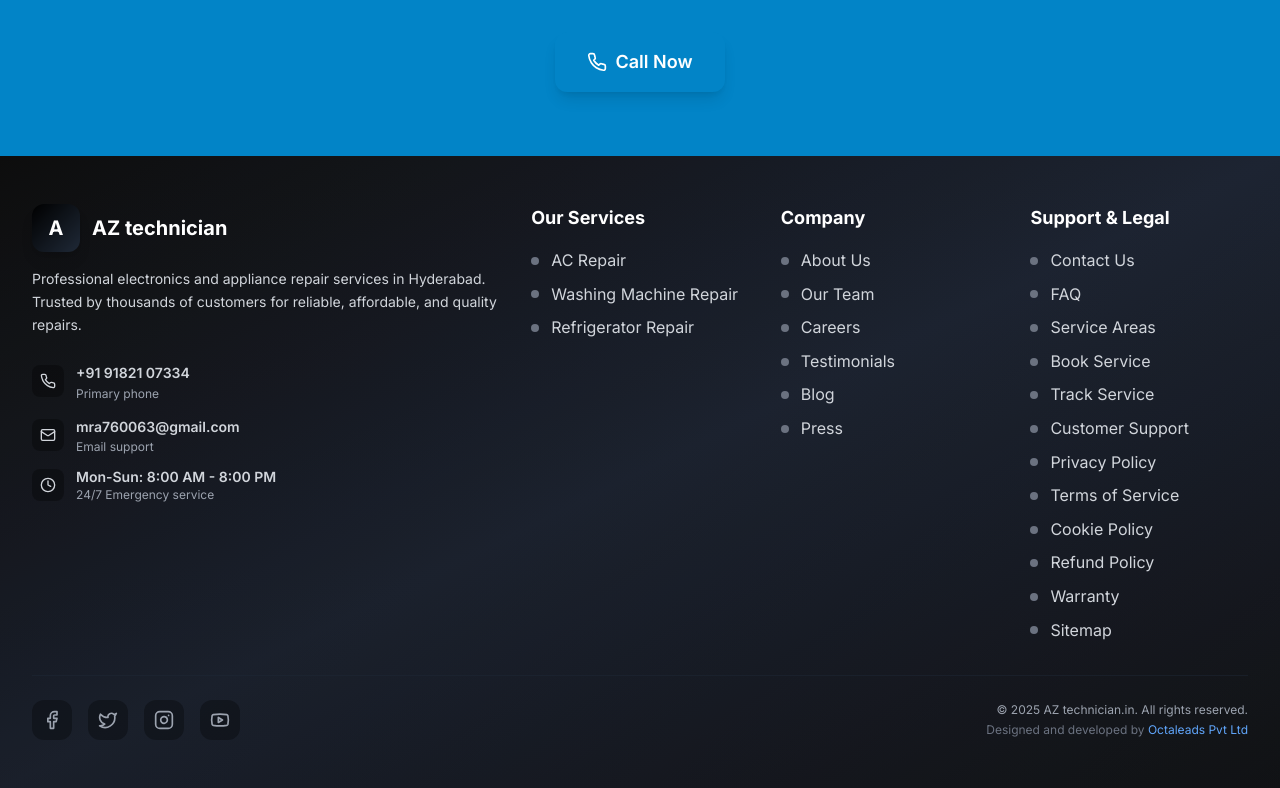
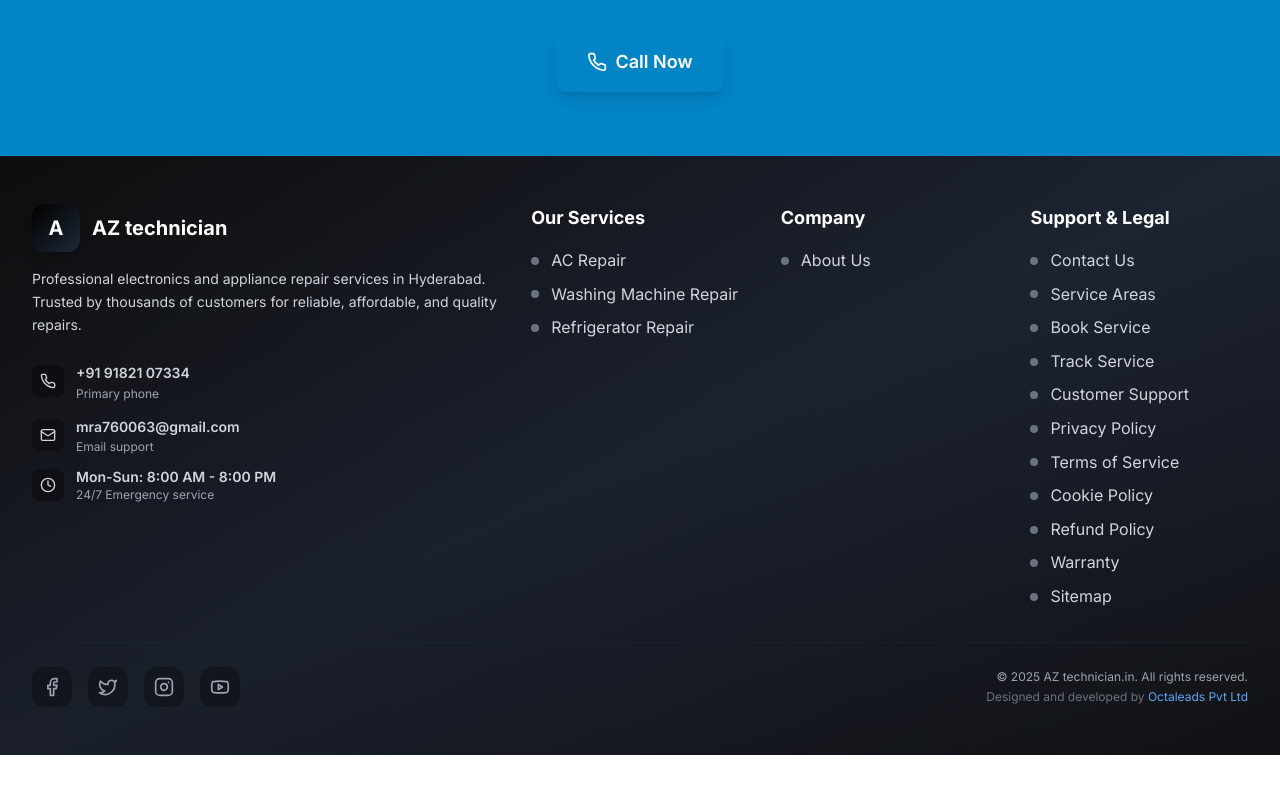
Before and after one commit to octaleadsprivatelimited-cloud/aztechniation, a Next.js app: page / in a window 1280 px wide. Shown: the part 4701-5489 px from the top of the page. After the commit the page ends 5456 px from the top, so only its background shows below. Built offline with nearby package versions, Linux system fonts and the light colour scheme.

Commit message:
Fix: Remove broken links from Footer and fix ServiceImages fallback href to prevent 404 errors

```diff
--- a/components/Footer.tsx
+++ b/components/Footer.tsx
@@ -23,20 +23,14 @@
 
   const company = [
     { name: 'About Us', href: '/about' },
-    { name: 'Our Team', href: '/team' },
-    { name: 'Careers', href: '/careers' },
-    { name: 'Testimonials', href: '/testimonials' },
-    { name: 'Blog', href: '/blog' },
-    { name: 'Press', href: '/press' },
   ]
 
   const support = [
     { name: 'Contact Us', href: '/contact' },
-    { name: 'FAQ', href: '/faq' },
     { name: 'Service Areas', href: '/service-areas' },
     { name: 'Book Service', href: '/book-service' },
     { name: 'Track Service', href: '/track-service' },
-    { name: 'Customer Support', href: '/support' },
+    { name: 'Customer Support', href: '/customer-support' },
   ]
 
   const legal = [
--- a/components/ServiceImages.tsx
+++ b/components/ServiceImages.tsx
@@ -44,7 +44,7 @@
         return (
             <Link
               key={index}
-              href={'href' in service ? service.href : '#'}
+              href={'href' in service && service.href ? service.href : '/services'}
               className="group relative block w-full transform hover:scale-105 transition-all duration-300"
               style={{ animationDelay: `${index * 0.1}s` }}
             >
```
